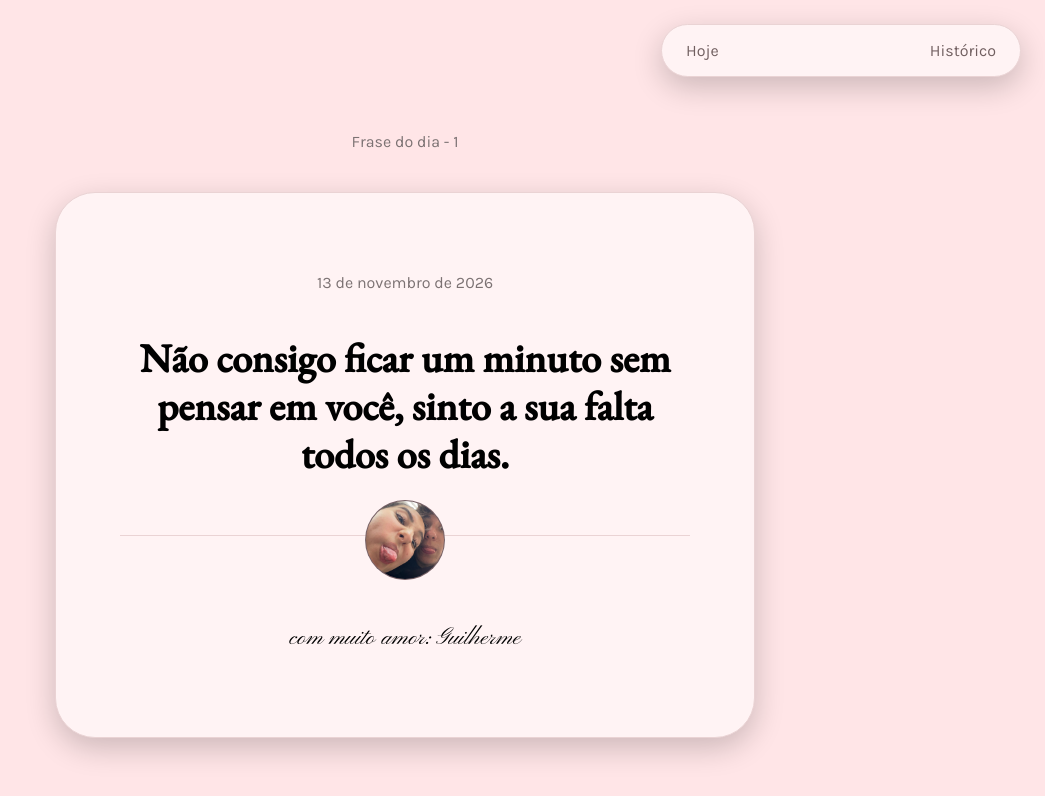
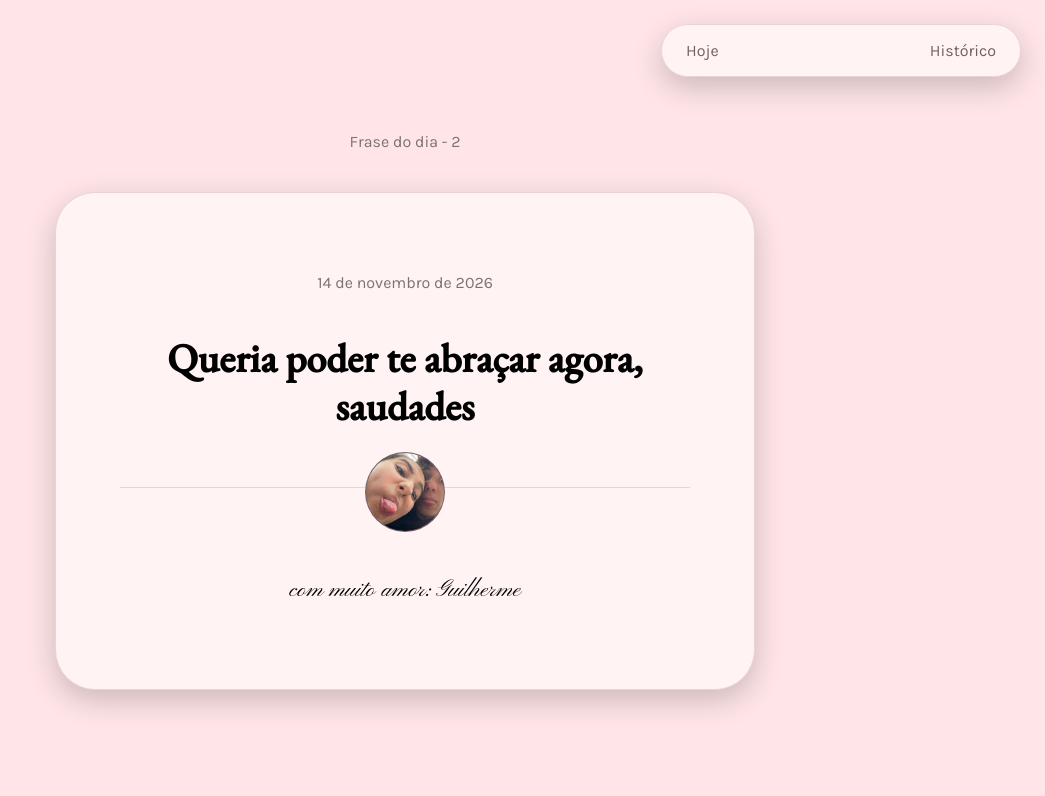
Before and after one commit to guilhermegollfigueiro/projeto_frase, a plain HTML site: page index.html in a window 1280 px wide. Shown: the whole page, without its empty margins (235-1280 px from the left). Drawn offline with nearby package versions, Linux system fonts and the light colour scheme.

Commit message:
up - dia 2

```diff
--- a/index.html
+++ b/index.html
@@ -37,12 +37,12 @@
 
     <main class="container">
 
-        <p>Frase do dia - 1</p>
+        <p>Frase do dia - 2</p>
 
         <div class="frases">
 
-            <p>13 de novembro de 2026</p>
-                <h1 id="frase" class="frase">Não consigo ficar um minuto sem pensar em você, sinto a sua falta todos os dias.</h1>
+            <p>14 de novembro de 2026</p>
+                <h1 id="frase" class="frase">Queria poder te abraçar agora, saudades</h1>
 
                 <div class="linha-container">
                     <hr>
```
